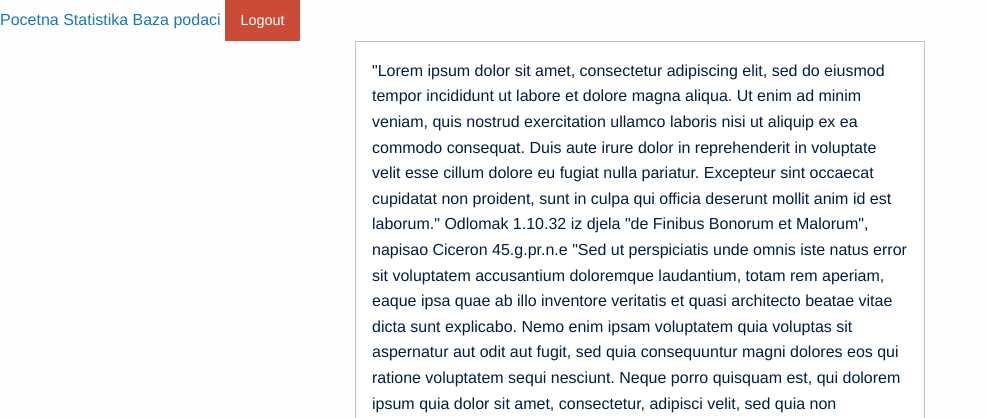
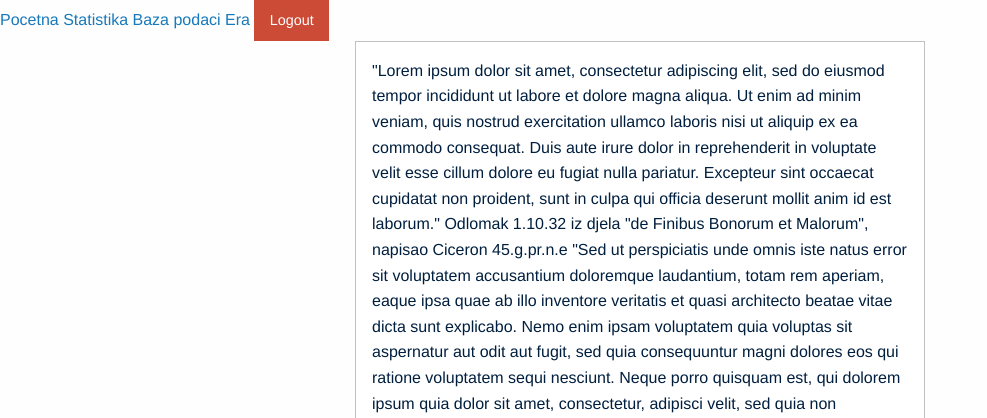
Before and after one commit to IvanNovak92/Ljetni-rad, a PHP site: page /privatno/pindex.php in a window 1280 px wide. Shown: the top 418 px of the page, without its empty margins (0-987 px from the left). Run offline with PHP 8.4, Linux system fonts and the light colour scheme; the visitor is signed in with stand-in values (Sample User, id 1); data that the repository does not hold is empty.

Commit message:
Add files via upload

```diff
--- a/predlosci/meni.php
+++ b/predlosci/meni.php
@@ -2,6 +2,7 @@
   <a href="pindex.php">Pocetna</a>
   <a href="statistika.php">Statistika</a>
   <a href="roba.php">Baza podaci</a>
+  <a href="era.php">Era</a>
   <a style="alignment-baseline: right" href="../logout.php" class="alert button">Logout</a>
 
 </div>
```
